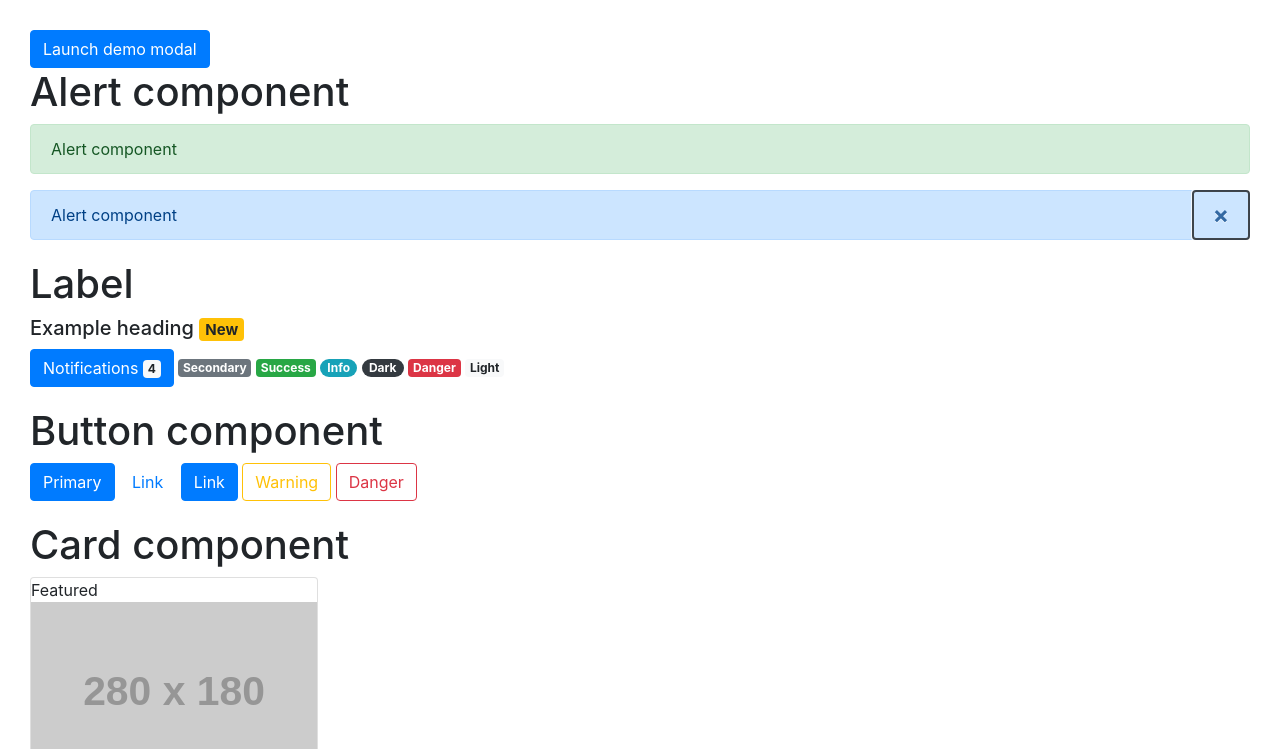
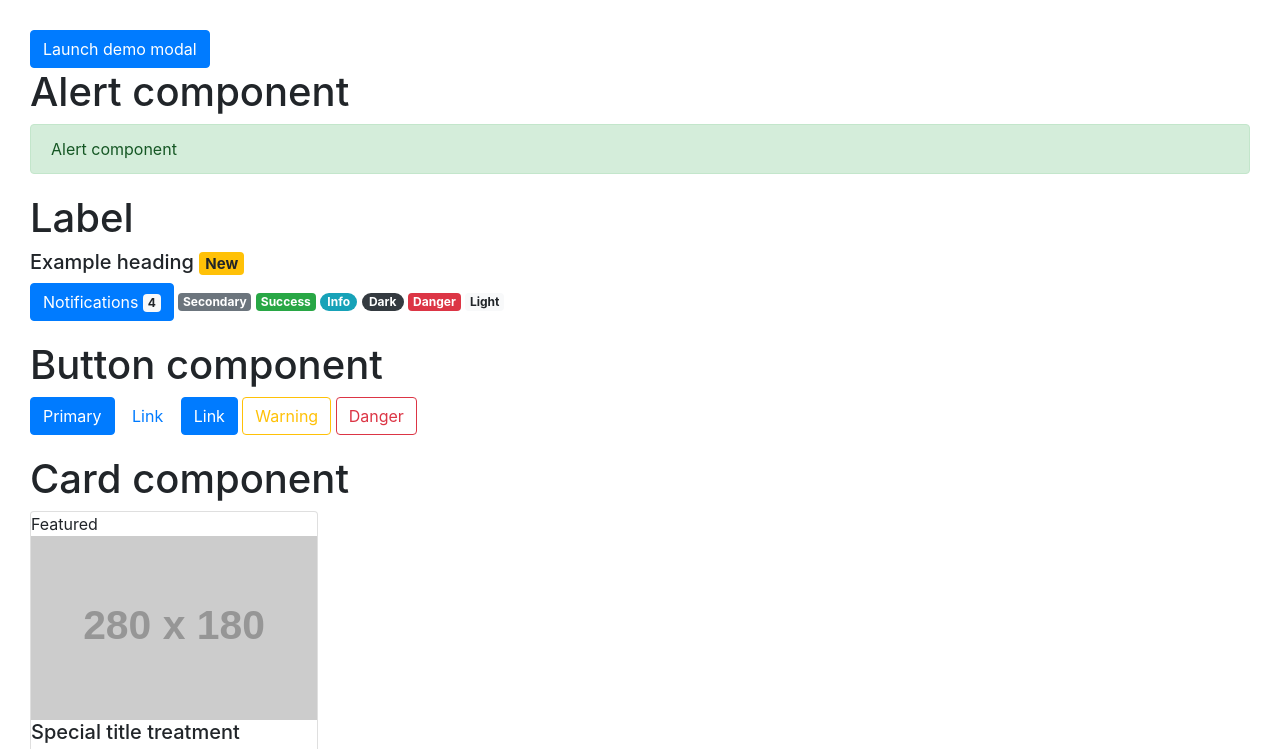
Before and after one commit to RHPTeam/css-library-rhp, a website: page src/index.html in a window 1280 px wide. Both pictures are taken after a click on the button "Close". Shown: the top 749 px of the page. Drawn offline with nearby package versions, Linux system fonts and the light colour scheme; files that its build step writes are made by us from their sources; placeholder pictures from the web are drawn by us.

Commit message:
finish alert

```diff
--- a/src/index.html
+++ b/src/index.html
@@ -99,7 +99,7 @@
     </div>
     <div class="alert alert_primary alert_dismissible fade show" role="alert">
         Alert component
-        <button type="button" class="close" data-dismiss="alert" aria-label="Close">
+        <button type="button" class="close" data-dismiss="alert"  aria-label="Close">
             <span aria-hidden="true">&times;</span>
         </button>
     </div>
@@ -613,6 +613,7 @@
 <script>
     dropdown();
     modal();
+    alert();
 </script>
 
 </html>
--- a/src/js/main.js
+++ b/src/js/main.js
@@ -264,3 +264,23 @@ function hideModal(){
 }
 
 //modal end
+
+//alert start
+function alert(){
+    arAlert = document.getElementsByClassName("alert");
+    for(var i = 0 ; i<arAlert.length;i++){
+        btnClose = findElementsByClassName(arAlert[i].children,'close');
+        if(typeof(btnClose)=="object"){
+            btnClose.addEventListener("click",function(){
+                pr = this.parentNode;
+                pr.style.opacity=0;
+                setTimeout(function(event){
+                    pr.classList.remove('show');
+                    pr.style.display="none";
+                },500);
+                }
+            );
+        }
+    }
+}
+//alert end
```
Also changed, not shown: build/index.html, build/js/main.js.
